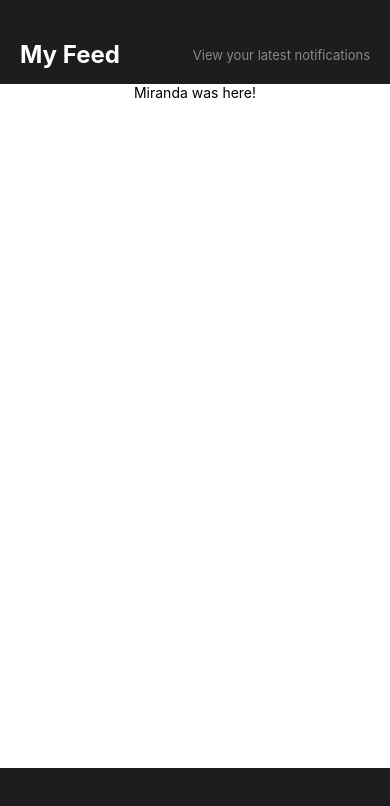
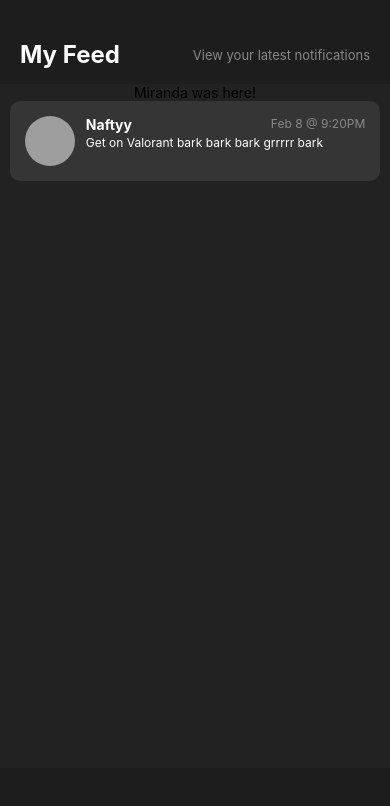
Before and after one commit to flynntraeger/merge, a React Native app in the folder merge/: screen / in a window 390 px wide. Shown: the top 806 px of the page. Built offline with nearby package versions, Linux system fonts and the light colour scheme; grey boxes are pictures that could not be loaded; some icons are missing.

Commit message:
Direct Message Component Added
pass "username", "message" and "picURL" props upon initializing each message to customize

```diff
--- a/merge/App.js
+++ b/merge/App.js
@@ -2,12 +2,19 @@ import { StatusBar } from 'expo-status-bar';
 import { StyleSheet, Text, View } from 'react-native';
 import TopBar from './components/TopBar/TopBar';
 import NavBar from './components/NavBar/NavBar';
+import DirectMessage from './components/DirectMessage/DirectMessage';
 
 export default function App() {
   return (
     <View style={styles.container}>
       <TopBar title={"My Feed"} desc={"View your latest notifications"}/>
       <Text>Miranda was here!</Text>
+      <DirectMessage
+        username="Naftyy"
+        timestamp="Feb 8 @ 9:20PM"
+        message="Get on Valorant bark bark bark grrrrr bark"
+        picURL="https://s3.amazonaws.com/shecodesio-production/uploads/files/000/009/103/original/Killua_2.jpg?1621356497"
+      />
       <NavBar/>
       <StatusBar style="auto" />
     </View>
@@ -17,7 +24,7 @@ export default function App() {
 const styles = StyleSheet.create({
   container: {
     flex: 1,
-    backgroundColor: '#fff',
+    backgroundColor: '#222222',
     alignItems: 'center'
 
   },
--- /dev/null
+++ b/merge/components/DirectMessage/DirectMessage.jsx
@@ -0,0 +1,78 @@
+import React from 'react';
+import { Text, View, StyleSheet} from 'react-native';
+import { Avatar } from 'react-native-elements';
+
+class DirectMessage extends React.Component {
+  constructor(props) {
+    super(props);
+  }
+
+  render() {
+    return (
+        <View style={styles.container}>
+            <View>
+                <Avatar
+                    size={50}
+                    rounded
+                    source={{uri: this.props.picURL}}
+                />
+            </View>
+            <View style={styles.rightCol}>
+                <View style={styles.topRow}>
+                    <Text style={styles.nameText}>{this.props.username}</Text>
+                    <Text style={styles.timestampText}>{this.props.timestamp}</Text>
+                </View>
+                <Text style={styles.messageText}>{this.props.message}</Text>
+            </View>
+        </View>
+    );
+  }
+}
+
+
+const styles = StyleSheet.create({
+    container: {
+      width: "95%",
+      borderRadius: 10,
+      flexWrap: "wrap",
+      flexDirection:"row",
+      justifyContent: "space-between",
+      paddingHorizontal: 15,
+      paddingVertical: 15,
+      backgroundColor:'#353535',
+      fontFamily: 'Manrope',
+      color: "#FFFFFF"
+    },
+    rightCol: {
+        width: "85%",
+        flexDirection:"column",
+        paddingLeft:10
+    },
+    tinyLogo: {
+        width: "15%"
+    },
+    topRow: {
+        flexDirection:"row",
+        justifyContent:"space-between",
+        paddingBottom: 2
+    },
+    nameText: {
+        fontSize: 14,
+        color: "#FFFFFF",
+        fontWeight: "bold",
+        textAlign: 'left',
+    },
+    timestampText: {
+      fontSize: 12,
+      textAlign: 'right',
+      color: "#888888",
+    },
+    messageText: {
+        fontSize: 12,
+        color: "#FFFFFF",
+        fontWeight: "normal",
+        textAlign: 'left'
+    }
+  });
+
+export default DirectMessage;
```
